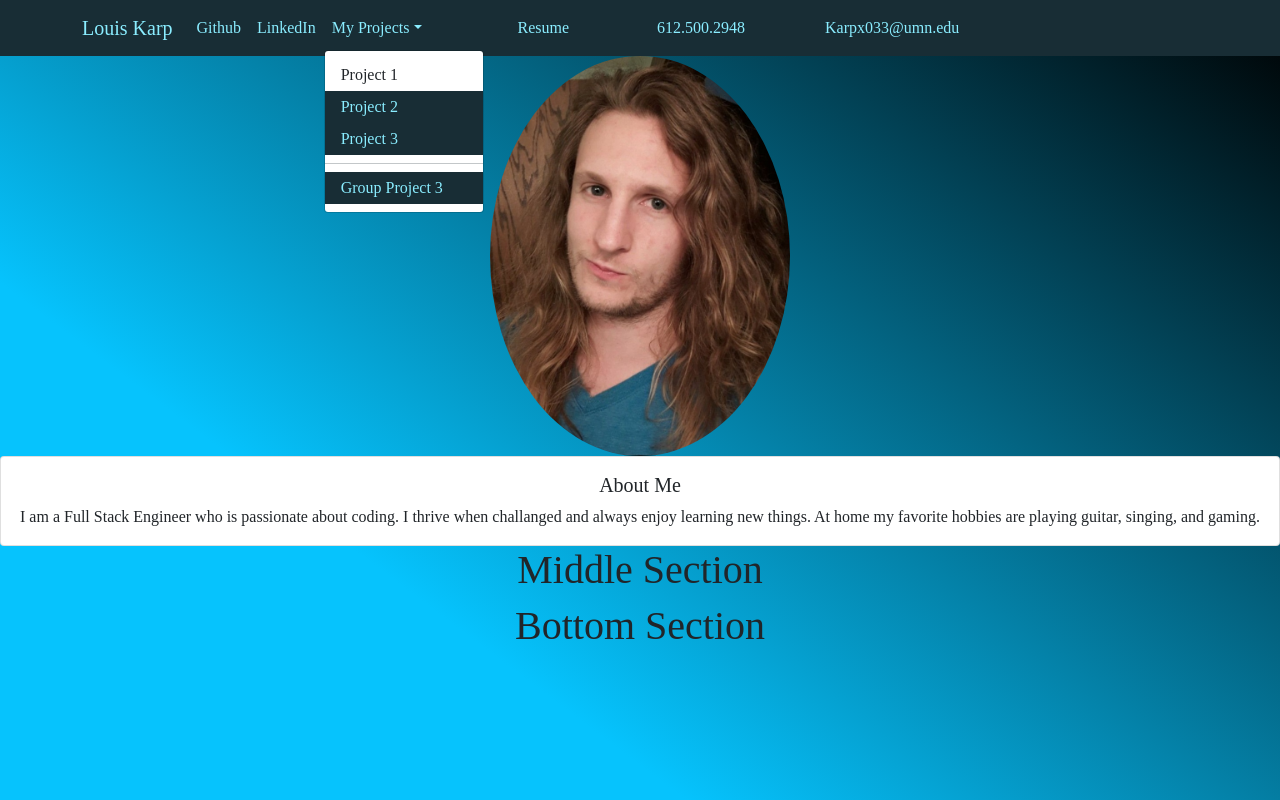
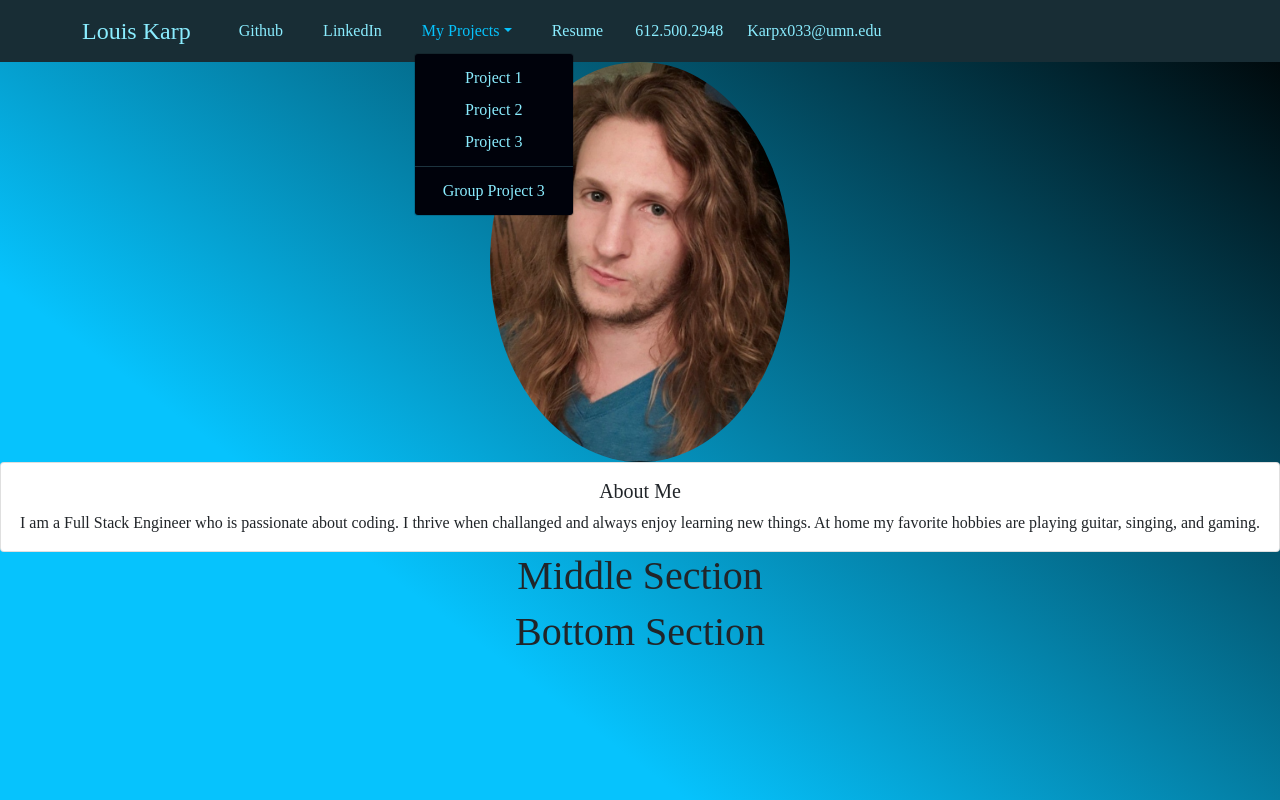
Before and after one commit to karpx033/Louis-Karp-Portfolio, a React (Create React App) app in the folder my-portfolio/: page / in a window 1280 px wide. Both pictures are taken after a click on the button "My Projects". Built offline with nearby package versions, Linux system fonts and the light colour scheme; a web font is replaced by a local one.

Commit message:
finshed navbar spacing and coloring

```diff
--- a/my-portfolio/src/App.css
+++ b/my-portfolio/src/App.css
@@ -15,9 +15,24 @@
   }
 
 #basic-nav-dropdown {
-  color: var(--electric);
+  color: var(--lightning-1);
   background-color: var(--thegray);
   }
+
+  .navbar-light .navbar-toggler {
+    background: var(--electric);
+  }
+  .dropdown-menu.show {
+    background-color: var(--rich-black-fogra-29);
+    color: var(--electric);
+  }
+
+  #electricfont {
+    color: var(--electric);
+    text-align: center;
+  }
+
+
   /* html {
     background:
     linear-gradient(217deg, var(--black), var(--lightning-1) 70.71%),
@@ -57,6 +72,8 @@
   color: #61dafb;
 }
 
+
+
 @keyframes App-logo-spin {
   from {
     transform: rotate(0deg);
--- a/my-portfolio/src/components/Top.js
+++ b/my-portfolio/src/components/Top.js
@@ -36,24 +36,25 @@ function Top() {
 <div>
 <Navbar style={{ background: 'var(--thegray)'}}  expand="lg">
   <Container>
-    <Navbar.Brand style={{ color: 'var(--electric)'}} onClick={() => setProjectDisplay('Home')}>Louis Karp</Navbar.Brand>
+    <Navbar.Brand style={{ color: 'var(--electric)', fontSize: '3vh'}} onClick={() => setProjectDisplay('Home')}>Louis Karp</Navbar.Brand>
+    <Navbar.Toggle aria-controls="basic-navbar-nav" />
     <Navbar.Collapse id="basic-navbar-nav" >
       <Nav className="me-auto">
-        <Nav.Link style={{ color: 'var(--electric)'}} href="https://github.com/karpx033" target="_blank">Github</Nav.Link>
-        <Nav.Link style={{ color: 'var(--electric)'}} href="https://www.linkedin.com/in/louis-karp-7bb23a86/" target="_blank">LinkedIn</Nav.Link>
-        <NavDropdown  title="My Projects" id="basic-nav-dropdown">
-          <NavDropdown.Item  onClick={() => setProjectDisplay('Project1')} >Project 1</NavDropdown.Item>
-          <NavDropdown.Item style={{ background: 'var(--thegray)', color: 'var(--electric)'}} onClick={() => setProjectDisplay('Project2')}>Project 2</NavDropdown.Item>
-          <NavDropdown.Item style={{ background: 'var(--thegray)', color: 'var(--electric)'}} onClick={() => setProjectDisplay('Project3')}>Project 3</NavDropdown.Item>
-          <NavDropdown.Divider style={{ background: 'var(--thegray)', color: 'var(--electric)'}}/>
-          <NavDropdown.Item style={{ background: 'var(--thegray)', color: 'var(--electric)'}} onClick={() => setProjectDisplay('Project4')}>Group Project 3</NavDropdown.Item>
+        <Nav.Link  style={{ color: 'var(--electric)', marginLeft: 'min(3vh)'}} href="https://github.com/karpx033" target="_blank">Github</Nav.Link>
+        <Nav.Link  style={{ color: 'var(--electric)' , marginLeft: 'min(3vh)'}} href="https://www.linkedin.com/in/louis-karp-7bb23a86/" target="_blank">LinkedIn</Nav.Link>
+        <NavDropdown  style= {{marginLeft: 'min(3vh)'}} title="My Projects" id="basic-nav-dropdown">
+          <NavDropdown.Item id='electricfont' onClick={() => setProjectDisplay('Project1')} >Project 1</NavDropdown.Item>
+          <NavDropdown.Item  id='electricfont' onClick={() => setProjectDisplay('Project2')}>Project 2</NavDropdown.Item>
+          <NavDropdown.Item  id='electricfont' onClick={() => setProjectDisplay('Project3')}>Project 3</NavDropdown.Item>
+          <NavDropdown.Divider/>
+          <NavDropdown.Item  id='electricfont' onClick={() => setProjectDisplay('Project4')}>Group Project 3</NavDropdown.Item>
         </NavDropdown>
-        <a style={{ color: 'var(--electric)', marginLeft: '10vh'}} class="nav-link" href="/files/Louis.Karp.Resume.pdf" target="_blank"
+        <a  style={{ color: 'var(--electric)', marginLeft: 'min(3vh)'}} className="nav-link" href="/files/Louis.Karp.Resume.pdf" target="_blank"
             download="Louis Karp Resume">Resume</a>
-        <span style={{ color: 'var(--electric)', marginLeft: '10vh'}} class="navbar-text" id="contact">
+        <span  style={{ color: 'var(--electric)', marginLeft: 'min(3vh)'}} className="navbar-text" id="contact">
         612.500.2948
       </span>
-      <span style={{ color: 'var(--electric)', marginLeft: '10vh'}} class="navbar-text" id="contact">
+      <span style={{ color: 'var(--electric)', marginLeft: 'min(3vh)'}} className="navbar-text" id="contact">
         Karpx033@umn.edu
       </span>
 
```
